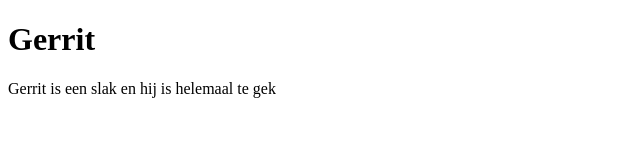
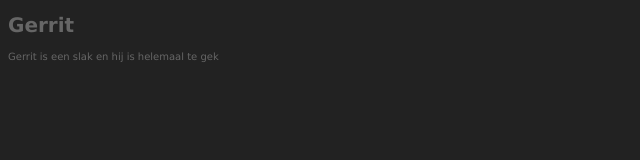
Before and after one commit to cgheydra/git-basics-chris, a plain HTML site: page about.html in a window 1280 px wide. Shown: the whole page, without its empty margins (0-640 px from the left). Drawn offline with Linux system fonts and the light colour scheme.

Commit message:
Added stylesheet link to about

```diff
--- a/about.html
+++ b/about.html
@@ -2,6 +2,7 @@
 	<html>
 	<head>
 		<title>About Gerrit</title>
+		<link type="text/css" href="styles/my_style.css" rel="stylesheet" />
 	</head>
 	<body>
 		<h1>Gerrit</h1>
```
